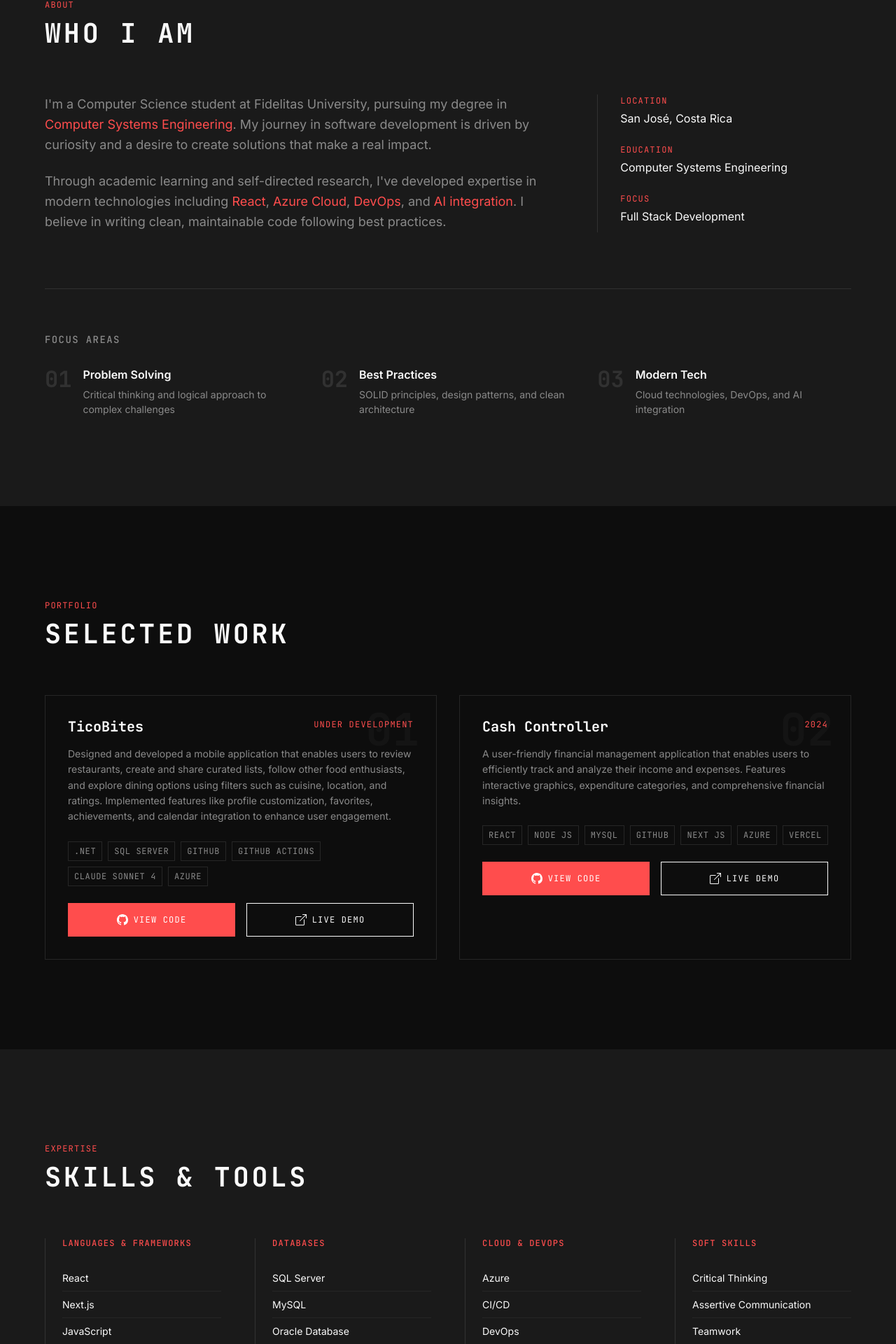
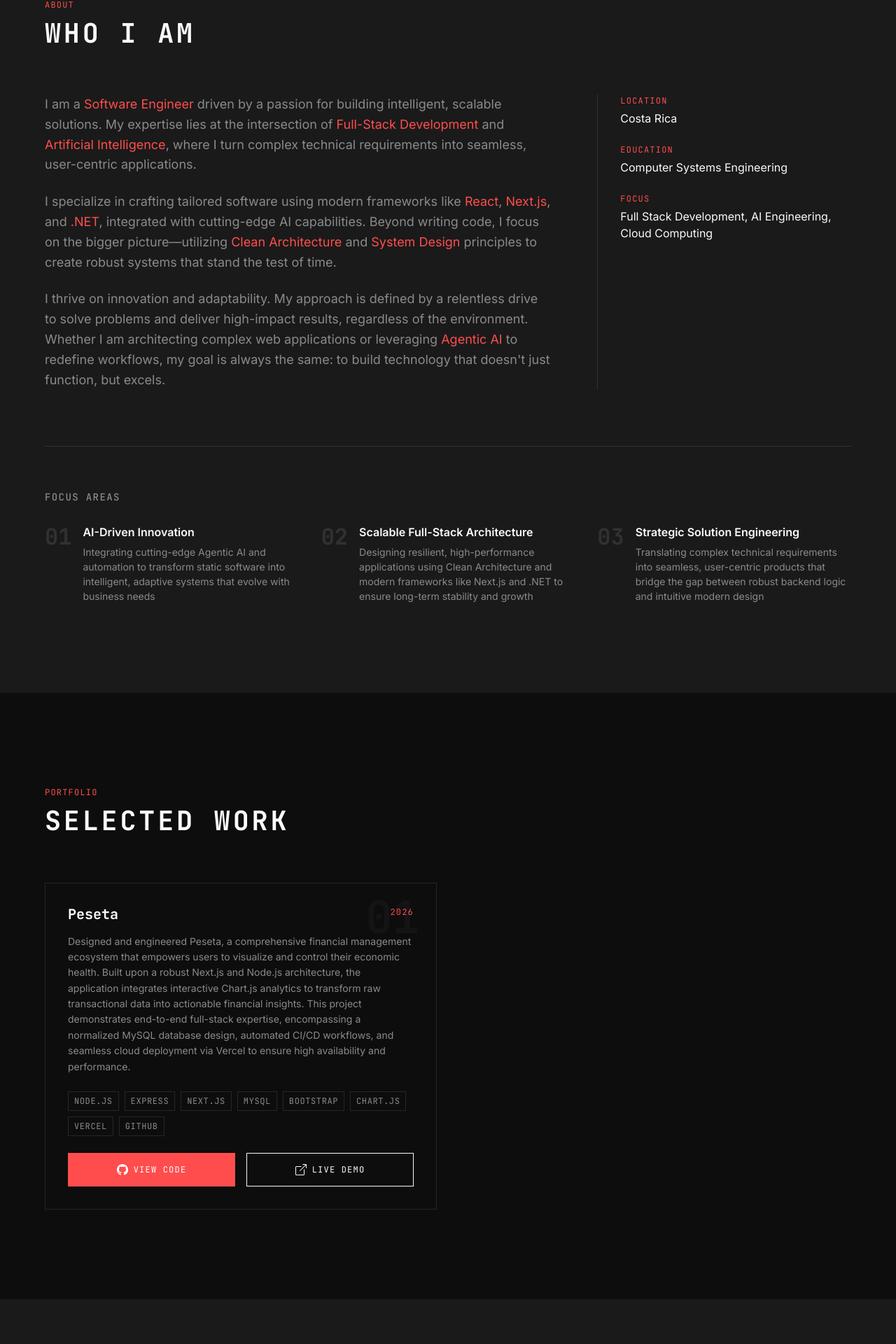
Before and after one commit to diegoalonsonm/portfolio, a React (Vite) app: page / in a window 1280 px wide. Shown: the part 935-2855 px from the top of the page at 70% size. Built offline with nearby package versions, Linux system fonts and the light colour scheme.

Commit message:
final touches

```diff
--- a/src/components/About.jsx
+++ b/src/components/About.jsx
@@ -13,17 +13,13 @@ const About = () => {
           {/* Left column - Main text */}
           <div className="about-text">
             <p>
-              I&apos;m a Computer Science student at Fidelitas University, pursuing my degree in
-              <span className="text-accent"> Computer Systems Engineering</span>. My journey in
-              software development is driven by curiosity and a desire to create solutions that
-              make a real impact.
+              I am a <span className="text-accent">Software Engineer</span> driven by a passion for building intelligent, scalable solutions. My expertise lies at the intersection of <span className="text-accent">Full-Stack Development</span> and <span className="text-accent">Artificial Intelligence</span>, where I turn complex technical requirements into seamless, user-centric applications.
             </p>
             <p>
-              Through academic learning and self-directed research, I&apos;ve developed expertise
-              in modern technologies including <span className="text-accent">React</span>,
-              <span className="text-accent"> Azure Cloud</span>, <span className="text-accent">DevOps</span>,
-              and <span className="text-accent">AI integration</span>. I believe in writing clean,
-              maintainable code following best practices.
+              I specialize in crafting tailored software using modern frameworks like <span className="text-accent">React</span>, <span className="text-accent">Next.js</span>, and <span className="text-accent">.NET</span>, integrated with cutting-edge AI capabilities. Beyond writing code, I focus on the bigger picture—utilizing <span className="text-accent">Clean Architecture</span> and <span className="text-accent">System Design</span> principles to create robust systems that stand the test of time.
+            </p>
+            <p>
+              I thrive on innovation and adaptability. My approach is defined by a relentless drive to solve problems and deliver high-impact results, regardless of the environment. Whether I am architecting complex web applications or leveraging <span className="text-accent">Agentic AI</span> to redefine workflows, my goal is always the same: to build technology that doesn&apos;t just function, but excels.
             </p>
           </div>
 
@@ -31,7 +27,7 @@ const About = () => {
           <div className="about-facts">
             <div className="fact-item">
               <span className="fact-label">Location</span>
-              <span className="fact-value">San José, Costa Rica</span>
+              <span className="fact-value">Costa Rica</span>
             </div>
             <div className="fact-item">
               <span className="fact-label">Education</span>
@@ -39,7 +35,7 @@ const About = () => {
             </div>
             <div className="fact-item">
               <span className="fact-label">Focus</span>
-              <span className="fact-value">Full Stack Development</span>
+              <span className="fact-value">Full Stack Development, AI Engineering, Cloud Computing</span>
             </div>
           </div>
         </div>
@@ -51,22 +47,22 @@ const About = () => {
             <div className="focus-item">
               <span className="focus-number font-mono">01</span>
               <div className="focus-content">
-                <h4>Problem Solving</h4>
-                <p>Critical thinking and logical approach to complex challenges</p>
+                <h4>AI-Driven Innovation</h4>
+                <p>Integrating cutting-edge Agentic AI and automation to transform static software into intelligent, adaptive systems that evolve with business needs</p>
               </div>
             </div>
             <div className="focus-item">
               <span className="focus-number font-mono">02</span>
               <div className="focus-content">
-                <h4>Best Practices</h4>
-                <p>SOLID principles, design patterns, and clean architecture</p>
+                <h4>Scalable Full-Stack Architecture</h4>
+                <p>Designing resilient, high-performance applications using Clean Architecture and modern frameworks like Next.js and .NET to ensure long-term stability and growth</p>
               </div>
             </div>
             <div className="focus-item">
               <span className="focus-number font-mono">03</span>
               <div className="focus-content">
-                <h4>Modern Tech</h4>
-                <p>Cloud technologies, DevOps, and AI integration</p>
+                <h4>Strategic Solution Engineering</h4>
+                <p>Translating complex technical requirements into seamless, user-centric products that bridge the gap between robust backend logic and intuitive modern design</p>
               </div>
             </div>
           </div>
--- a/src/components/Projects.jsx
+++ b/src/components/Projects.jsx
@@ -4,22 +4,13 @@ const Projects = () => {
   const projects = [
     {
       number: "01",
-      titulo: "TicoBites",
-      descripcion: "Designed and developed a mobile application that enables users to review restaurants, create and share curated lists, follow other food enthusiasts, and explore dining options using filters such as cuisine, location, and ratings. Implemented features like profile customization, favorites, achievements, and calendar integration to enhance user engagement.",
-      timeframe: "Under development",
-      stack: ['.NET', 'SQL Server', 'GitHub', 'GitHub Actions', 'Claude Sonnet 4', 'Azure'],
-      codeUrl: "https://github.com/diegoalonsonm/ticobites-server",
-      demoUrl: "https://github.com/diegoalonsonm/ticobites-server"
+      titulo: "Peseta",
+      descripcion: "Designed and engineered Peseta, a comprehensive financial management ecosystem that empowers users to visualize and control their economic health. Built upon a robust Next.js and Node.js architecture, the application integrates interactive Chart.js analytics to transform raw transactional data into actionable financial insights. This project demonstrates end-to-end full-stack expertise, encompassing a normalized MySQL database design, automated CI/CD workflows, and seamless cloud deployment via Vercel to ensure high availability and performance.",
+      timeframe: "2026",
+      stack: ['Node.js', 'Express', 'Next.js', 'MySQL', 'Bootstrap', 'Chart.js', 'Vercel', 'GitHub'],
+      codeUrl: "https://github.com/diegoalonsonm/peseta-server",
+      demoUrl: "https://peseta.dnmstudio.io/"
     },
-    {
-      number: "02",
-      titulo: "Cash Controller",
-      descripcion: "A user-friendly financial management application that enables users to efficiently track and analyze their income and expenses. Features interactive graphics, expenditure categories, and comprehensive financial insights.",
-      timeframe: "2024",
-      stack: ['React', 'Node JS', 'MySQL', 'GitHub', 'Next JS', 'Azure', 'Vercel'],
-      codeUrl: "https://github.com/diegoalonsonm/cash-controller-server",
-      demoUrl: "https://cash-controller-client.vercel.app/"
-    }
   ];
 
   return (
--- a/src/components/Skills.jsx
+++ b/src/components/Skills.jsx
@@ -2,26 +2,36 @@ const Skills = () => {
   const skillCategories = [
     {
       label: "Languages & Frameworks",
-      skills: ['React', 'Next.js', 'JavaScript', '.NET Core', 'Flutter', 'Node.js', 'Express', 'Java', 'SpringBoot']
+      skills: ['React', 'Next JS', '.NET', 'Bootstrap', 'Tailwind', 'C#', 'JavaScript', 'TypeScript', 'SQL (SQL Server, Oracle, MySQL)', 'Mongo DB', 'Java', 'Python']
     },
     {
-      label: "Databases",
-      skills: ['SQL Server', 'MySQL', 'Oracle Database', 'MongoDB']
+      label: "Technical Skills",
+      skills: ['Generative AI', 'Prompt Engineering', 'AI Integrations', 'System Design', 'Git', 'Scrum', 'Rest API', 'MVC']
     },
     {
       label: "Cloud & DevOps",
-      skills: ['Azure', 'CI/CD', 'DevOps', 'GitHub Actions', 'Git', 'REST APIs']
+      skills: ['Azure', 'AWS', 'CI/CD', 'Azure DevOps', 'GitHub Actions']
     },
     {
       label: "Soft Skills",
-      skills: ['Critical Thinking', 'Assertive Communication', 'Teamwork', 'Deep Research', 'Scrum']
+      skills: ['Adaptability', 'Discipline', 'Critical Thinking', 'Assertive Communication', 'Teamwork', 'Deep Research', 'Emotional Intelligence']
     }
   ];
 
   const certifications = [
-    'AWS Educate Introduction to Cloud 101',
-    'Git y GitHub: repositorio, commit y versiones',
-    'Angular - The Complete Guide'
+    {
+      name: 'Microsoft: Azure Fundamentals',
+      url: 'https://learn.microsoft.com/en-gb/users/diegoalonsonaranjomeza-9811/credentials/f8212af0706d8e97?ref=https%3A%2F%2Fwww.linkedin.com%2F'
+    },
+    {
+      name: 'AWS Educate Introduction to Cloud 101',
+      url: 'https://www.credly.com/badges/ae36e8d5-369f-47e2-a172-791c19a1a197/linked_in_profile'
+    },
+    {
+      name: 'Git y GitHub: repositorio, commit y versiones',
+      url: 'https://app.aluracursos.com/certificate/3ca340a2-b4f6-44f7-85c1-a2eef08baff8'
+    },
+
   ];
 
   return (
@@ -54,7 +64,14 @@ const Skills = () => {
             {certifications.map((cert, index) => (
               <div key={index} className="certification-item">
                 <span className="cert-number font-mono">0{index + 1}</span>
-                <span className="cert-name">{cert}</span>
+                <a
+                  href={cert.url}
+                  target="_blank"
+                  rel="noopener noreferrer"
+                  className="cert-name"
+                >
+                  {cert.name}
+                </a>
               </div>
             ))}
           </div>
```
